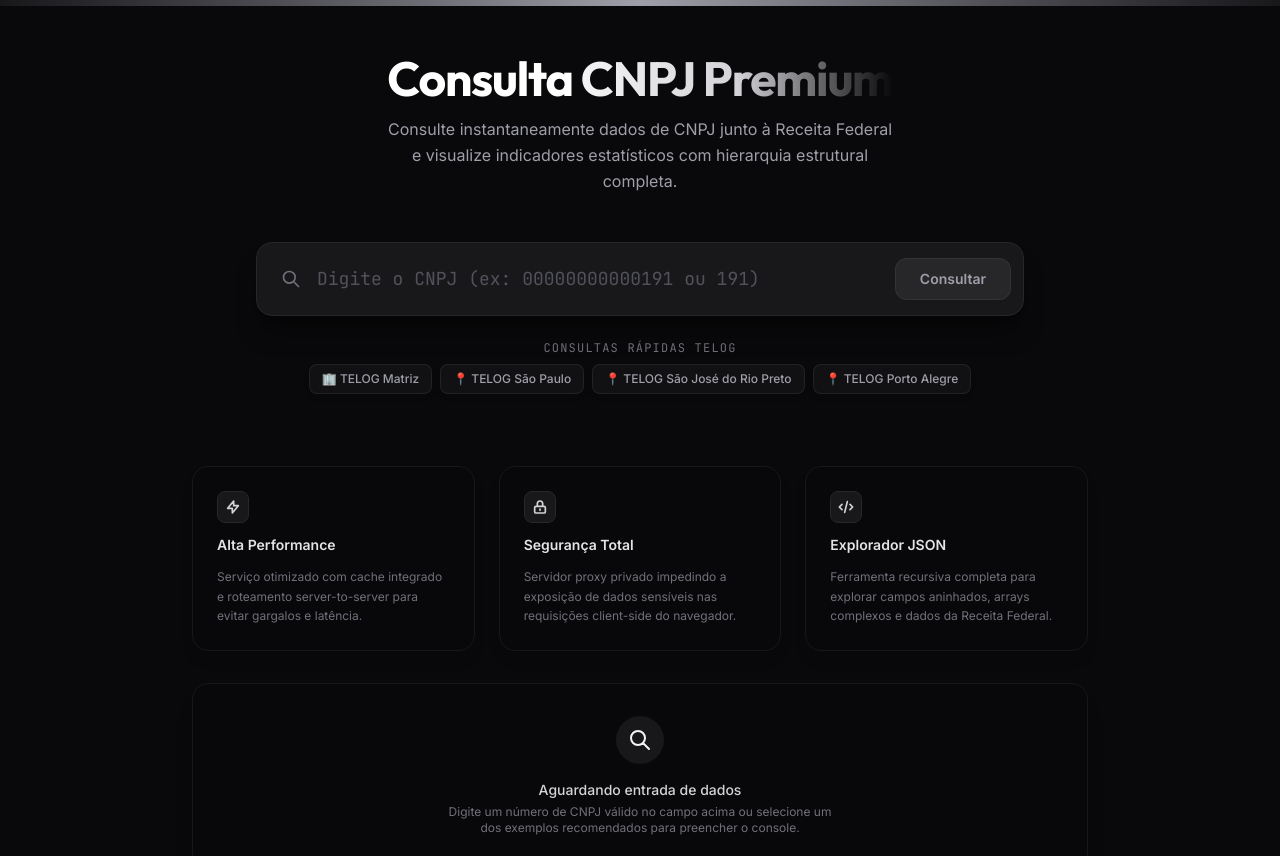
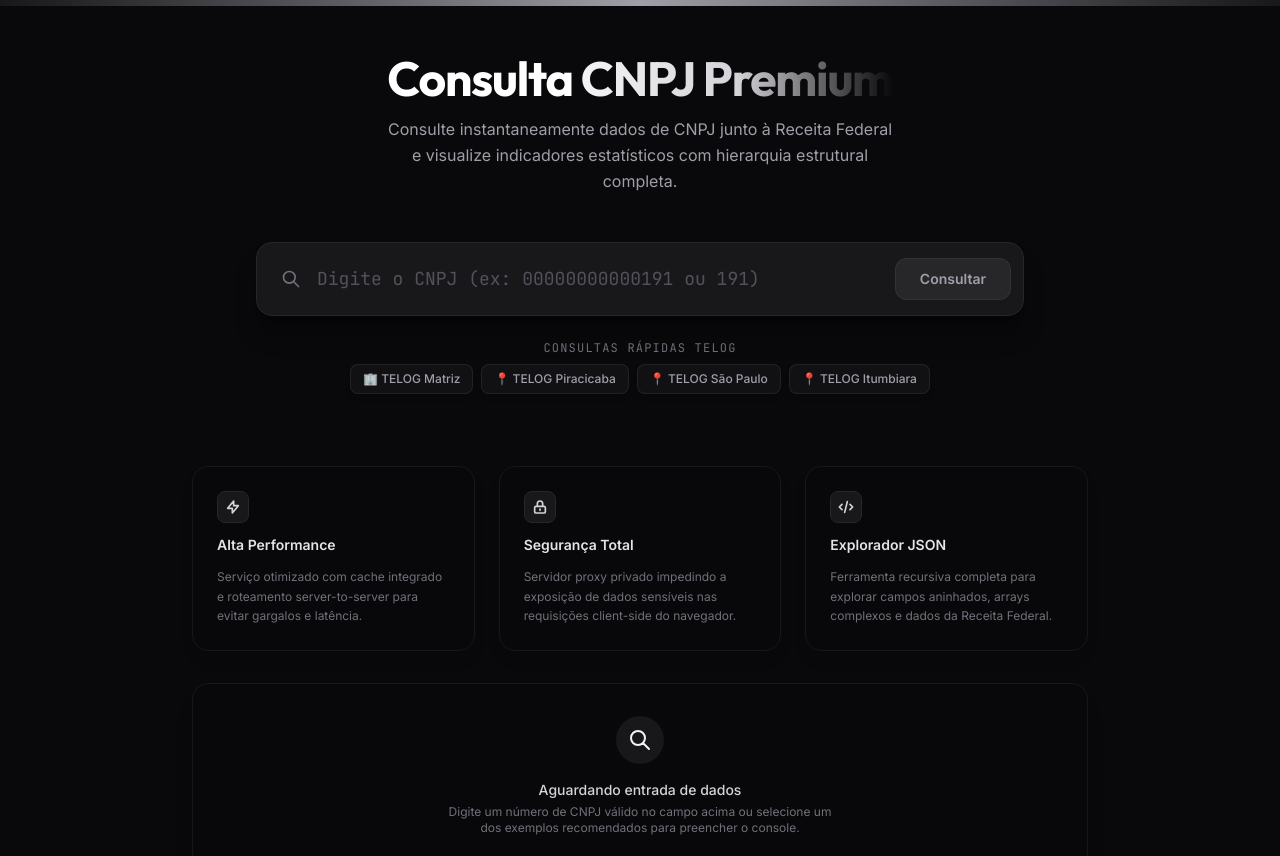
Before and after one commit to leonardoassunccao-dev/consulta-cnpj, a React (Vite) app: page / in a window 1280 px wide. Shown: the top 856 px of the page. Built offline with nearby package versions, Linux system fonts and the light colour scheme.

Commit message:
refactor: update TELOG branch data and dynamic count

```diff
--- a/src/components/FiliaisTelog.tsx
+++ b/src/components/FiliaisTelog.tsx
@@ -16,7 +16,6 @@
 export const FILIAIS_DATA: Filial[] = [
   { nome: 'TELOG São Paulo', cnpj: '19210785000317', uf: 'SP', cidade: 'São Paulo' },
   { nome: 'TELOG Piracicaba', cnpj: '19210785000236', uf: 'SP', cidade: 'Piracicaba' },
-  { nome: 'TELOG São José do Rio Preto', cnpj: '19210785000589', uf: 'SP', cidade: 'São José do Rio Preto' },
   { nome: 'TELOG Itumbiara', cnpj: '19210785000660', uf: 'GO', cidade: 'Itumbiara' },
   { nome: 'TELOG Dourados', cnpj: '19210785000740', uf: 'MS', cidade: 'Dourados' },
   { nome: 'TELOG Goiânia', cnpj: '19210785000821', uf: 'GO', cidade: 'Goiânia' },
@@ -55,7 +54,7 @@
             </h3>
           </div>
           <p className="text-xs text-zinc-500">
-            Total de 9 filiais ativas organizadas por região de atuação logística.
+            Total de {FILIAIS_DATA.length} filiais ativas organizadas por região de atuação logística.
           </p>
         </div>
 
--- a/src/components/InputCNPJ.tsx
+++ b/src/components/InputCNPJ.tsx
@@ -176,22 +176,22 @@
               🏢 TELOG Matriz
             </button>
             <button
+              onClick={() => handleTryDemo('19210785000236')}
+              className="px-3 py-1.5 bg-zinc-900/60 hover:bg-zinc-800 text-zinc-400 hover:text-zinc-200 border border-zinc-800/80 rounded-lg text-xs font-sans font-medium transition flex items-center gap-1.5 shadow-md hover:border-zinc-700"
+            >
+              📍 TELOG Piracicaba
+            </button>
+            <button
               onClick={() => handleTryDemo('19210785000317')}
               className="px-3 py-1.5 bg-zinc-900/60 hover:bg-zinc-800 text-zinc-400 hover:text-zinc-200 border border-zinc-800/80 rounded-lg text-xs font-sans font-medium transition flex items-center gap-1.5 shadow-md hover:border-zinc-700"
             >
               📍 TELOG São Paulo
             </button>
             <button
-              onClick={() => handleTryDemo('19210785000589')}
+              onClick={() => handleTryDemo('19210785000660')}
               className="px-3 py-1.5 bg-zinc-900/60 hover:bg-zinc-800 text-zinc-400 hover:text-zinc-200 border border-zinc-800/80 rounded-lg text-xs font-sans font-medium transition flex items-center gap-1.5 shadow-md hover:border-zinc-700"
             >
-              📍 TELOG São José do Rio Preto
-            </button>
-            <button
-              onClick={() => handleTryDemo('19210785000902')}
-              className="px-3 py-1.5 bg-zinc-900/60 hover:bg-zinc-800 text-zinc-400 hover:text-zinc-200 border border-zinc-800/80 rounded-lg text-xs font-sans font-medium transition flex items-center gap-1.5 shadow-md hover:border-zinc-700"
-            >
-              📍 TELOG Porto Alegre
+              📍 TELOG Itumbiara
             </button>
           </div>
         </div>
```
